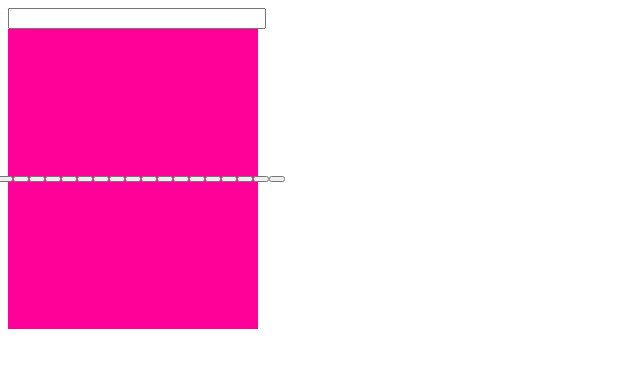
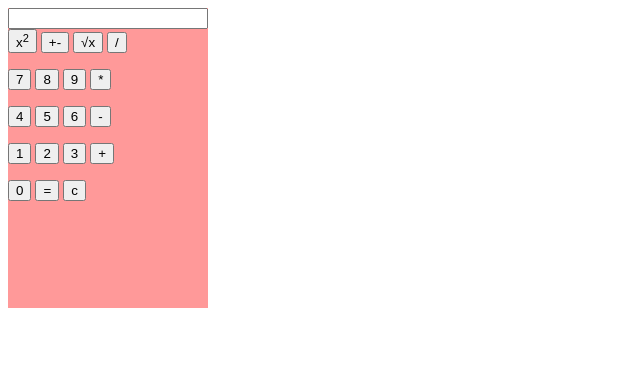
Before and after one commit to sososo345/my-calcul, a plain HTML site: page index.html in a window 1280 px wide. Shown: the whole page, without its empty margins (0-640 px from the left). Drawn offline with Linux system fonts and the light colour scheme.

Commit message:
Update index.html

```diff
--- a/index.html
+++ b/index.html
@@ -7,28 +7,28 @@
 
     </head>
     <body>
-        <div style="width:250px;background-color:#ff9999;height:300px">
-            <input type="text/submit/hidden/button/image" name="" id="" value="" style="width:100%"/>
-            <div style="display:flex;align-items:center;justify-content:center;width:100%;background-color:#ff0099;height:100%">
-                <button type="" class=""></button>
-                <button type="" class=""></button>
-                <button type="" class=""></button>
-                <button type="" class=""></button>
-                <button type="" class=""></button>
-                <button type="" class=""></button>
-                <button type="" class=""></button>
-                <button type="" class=""></button>
-                <button type="" class=""></button>
-                <button type="" class=""></button>
-                <button type="" class=""></button>
-                <button type="" class=""></button>
-                <button type="" class=""></button>
-                <button type="" class=""></button>
-                <button type="" class=""></button>
-                <button type="" class=""></button>
-                <button type="" class=""></button>
-                <button type="" class=""></button>
-                <button type="" class=""></button>
+        <div style="width:200px;background-color:#ff9999;height:300px">
+            <input type="text/submit/hidden/button/image" name="" id="display" value="" style="width:96%"/>
+            <div style="width:100%;height:100%">
+                <button data-value="stepen" class="">x<sup>2</sup></button>
+                <button data-value="+-" class="">+-</button>
+                <button data-value="√x" class="">√x</button>
+                <button data-value="/" class="">/</button>
+                <p><button data-value="7" class="">7</button>
+                <button data-value="8" class="">8</button>
+                <button data-value="9" class="">9</button>
+                <button data-value="*" class="">*</button></p>
+                <button data-value="4"class="">4</button>
+                <button data-value="5" class="">5</button>
+                <button data-value="6" class="">6</button>
+                <button data-value="-" class="">-</button>
+                <p><button data-value="1" class="">1</button>
+                <button data-value="2" class="">2</button>
+                <button data-value="3" class="">3</button>
+                <button data-value="+" class="">+</button></p>
+                <button data-value="0" class="zero">0</button>
+                <button data-value="=" class="">=</button>
+                <button data-value="c" class="">c</button>
             </div>
         </div>
     </body>
```
